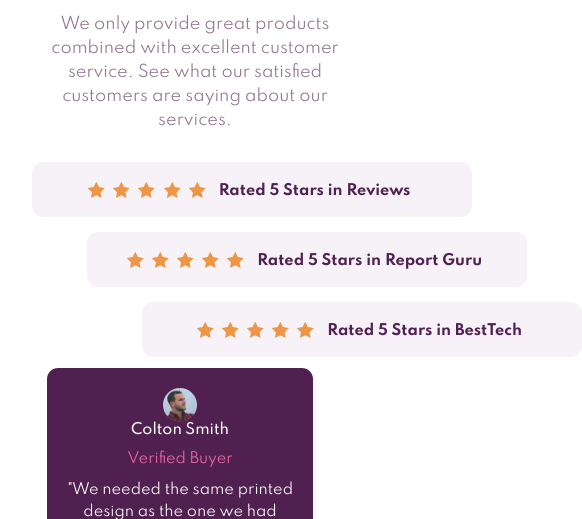
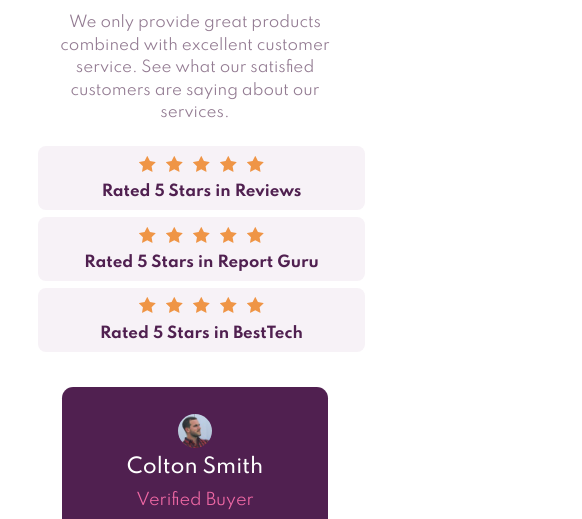
Before and after one commit to rp021998/social-proof-section-master, a plain HTML site: page index.html in a window 390 px wide. Shown: the part 308-827 px from the top of the page, 582 px wide, since content can reach past the window. Drawn offline with nearby package versions, Linux system fonts and the light colour scheme.

Commit message:
Final Commit
Adopted to mobile size.
Updated rating part.

```diff
--- a/css/styles.css
+++ b/css/styles.css
@@ -1,78 +1,69 @@
 body{
   font-family: 'Spartan', sans-serif;
-}
-
-@media (max-width: 993px){
-  body{
-    text-align: center;
-  }
-  .review-card{
-    height: auto;
-    border: none;
-    border-radius: 0.7rem;
-    background-color: hsl(300, 24%, 96%);
-    display: relative;
-  }
+  font-size: 15px;
 }
 
 .container-fluid{
   padding: 75px 12% 20px;
 }
 
-#reviews-header h1{
-  font-size: 3rem;
+/*REVIEWS*/
+.reviews-header{
+  font-size: 48px;
   color: hsl(300, 43%, 22%);
   font-weight: 700;
 }
 
-#reviews-header p{
+.reviews-text{
   color: hsl(303, 10%, 53%);
-  font-size: 1rem;
   margin: 5% 0;
 }
 
-.review-card{
-  width: 440px;
-  height: 55px;
-  border: none;
-  border-radius: 0.7rem;
-  background-color: hsl(300, 24%, 96%);
-  display: flex;
-  justify-content: center;
-  align-items: center;
-  margin: 15px 0;
+/*RATING*/
+
+.rating-cards{
+  text-align: right;
+  padding: 0;
 }
 
-.card-content{
-  color: hsl(300, 43%, 22%);
-  font-weight: 700;
-  font-size: 0.9rem;
-  margin: 0 7px;
+.rating{
+  background-color: hsl(300, 24%, 96%);
+  border-radius: 8px;
+  padding: 2%;
+  text-align: center;
+  margin: 2%;
+  width: 80%;
+  display: inline-block;
+  position: relative;
+}
+
+.reviews{
+  right: 60px;
+}
+
+.report-guru{
+right: 30px;
+}
+
+.stars{
+  float: left;
 }
 
 .star{
-  margin: 0 2px;
+  margin: 0 3px;
+  padding: 0;
+}
+
+.rating-text{
+  font-weight: 700;
+  color: hsl(300, 43%, 22%);
+  display: inline-block;
+  margin: 0 auto;
 }
 
 
 
-.review-cards{
-padding: 0;
-}
-
-.reviews{
-
-}
-
-.report-guru{
-  left: 55px;
-}
-
-.besttech{
-left: 110px;
-}
-
-
+/*TESTIMONIALS*/
 #testimonials{
   margin: 7% 0;
 }
@@ -83,24 +74,22 @@ left: 110px;
 .buyer-profile-picture{
   border-radius: 100%;
   width: 15%;
+  margin: 3%;
 }
 
 .buyer-name{
   color: hsl(0, 0%, 100%);
   font-weight: 500;
-  font-size: 0.9rem;
 }
 
 
 .buyer-status{
   color: hsl(333, 80%, 67%);
   font-weight: 400;
-  font-size: 0.9rem;
 }
 
 .buyer-review{
   color: hsl(0, 0%, 100%);
-  font-size: 0.9rem;
 }
 
 .testimonial-card{
@@ -123,3 +112,42 @@ left: 110px;
   margin-top: 7%;
   text-align: center;
 }
+
+@media only screen and (max-width: 993px){
+  body{
+    text-align: center;
+  }
+
+
+  .rating{
+    background-color: hsl(300, 24%, 96%);
+    border-radius: 8px;
+    padding: 2%;
+    text-align: center;
+    width: 100%;
+    margin: 2%;
+    display: block;
+    position: static;
+  }
+
+  .rating-text{
+    font-weight: 700;
+    color: hsl(300, 43%, 22%);
+    display: block;
+    margin: 0 auto;
+  }
+  .stars{
+    float: none;
+    margin-bottom: 2%;
+    display: block;
+  }
+
+  .testimonial-card{
+    border: none;
+    border-radius: 0.7rem;
+    background-color: hsl(300, 43%, 22%);
+    display: block;
+    position: static;
+    margin: 3% 0;
+  }
+}
--- a/index.html
+++ b/index.html
@@ -13,55 +13,46 @@
 
 <body>
   <div class="container-fluid">
-    <div class="row" id="reviews-header">
+    <div class="row">
       <div class="col-lg-6">
-        <h1>10,000+ of our users love our products.</h1>
-        <p>We only provide great products combined with excellent customer service.
+        <h1 class="reviews-header">10,000+ of our users love our products.</h1>
+        <p class="reviews-text">We only provide great products combined with excellent customer service.
           See what our satisfied customers are saying about our services.</p>
       </div>
-      <div class="col-lg-6 review-cards">
-          <div class="card review-card reviews">
-            <div class="card-body">
-              <div class="stars d-inline">
+      <div class="col-lg-6 rating-cards">
+        <div class="rating reviews">
+          <div class="stars">
             <img class="star" src="images/icon-star.svg" alt="star">
             <img class="star" src="images/icon-star.svg" alt="star">
             <img class="star" src="images/icon-star.svg" alt="star">
             <img class="star" src="images/icon-star.svg" alt="star">
             <img class="star" src="images/icon-star.svg" alt="star">
           </div>
-              <h6 class="card-content d-inline-block">
-                Rated 5 Stars in Reviews
-              </h6>
+          <p class="rating-text">Rated 5 Stars in Reviews</p>
         </div>
-          </div>
-          <div class="card review-card report-guru">
-            <div class="card-body">
-              <div class="stars d-inline">
+
+        <div class="rating report-guru">
+          <div class="stars">
             <img class="star" src="images/icon-star.svg" alt="star">
             <img class="star" src="images/icon-star.svg" alt="star">
             <img class="star" src="images/icon-star.svg" alt="star">
             <img class="star" src="images/icon-star.svg" alt="star">
             <img class="star" src="images/icon-star.svg" alt="star">
           </div>
-              <h6 class="card-content d-inline-block">
-                Rated 5 Stars in Report Guru
-              </h6>
+          <p class="rating-text">Rated 5 Stars in Report Guru</p>
         </div>
-          </div>
-          <div class="card review-card besttech">
-            <div class="card-body">
-              <div class="stars d-inline">
+
+        <div class="rating BestTech">
+          <div class="stars">
             <img class="star" src="images/icon-star.svg" alt="star">
             <img class="star" src="images/icon-star.svg" alt="star">
             <img class="star" src="images/icon-star.svg" alt="star">
             <img class="star" src="images/icon-star.svg" alt="star">
             <img class="star" src="images/icon-star.svg" alt="star">
           </div>
-              <h6 class="card-content d-inline-block">
-                Rated 5 Stars in BestTech
-              </h6>
+          <p class="rating-text">Rated 5 Stars in BestTech</p>
         </div>
-          </div>
+
       </div>
     </div>
     <div class="row" id="testimonials">
```
Lines whose indentation alone changed are shown as unchanged.
